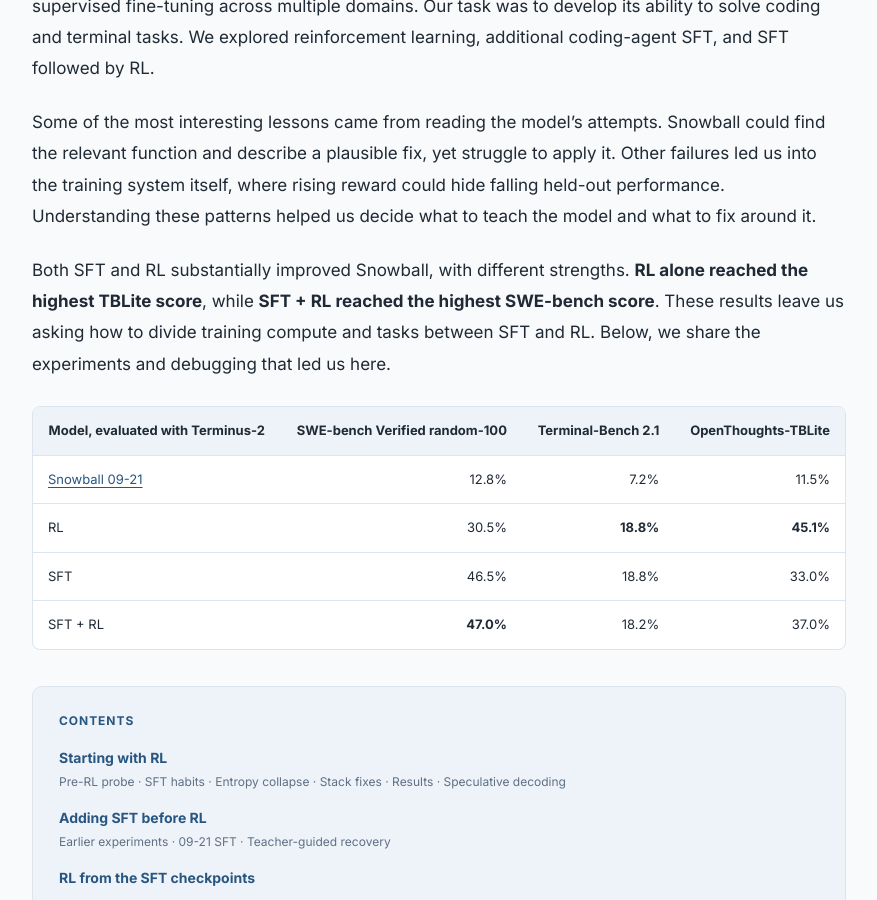
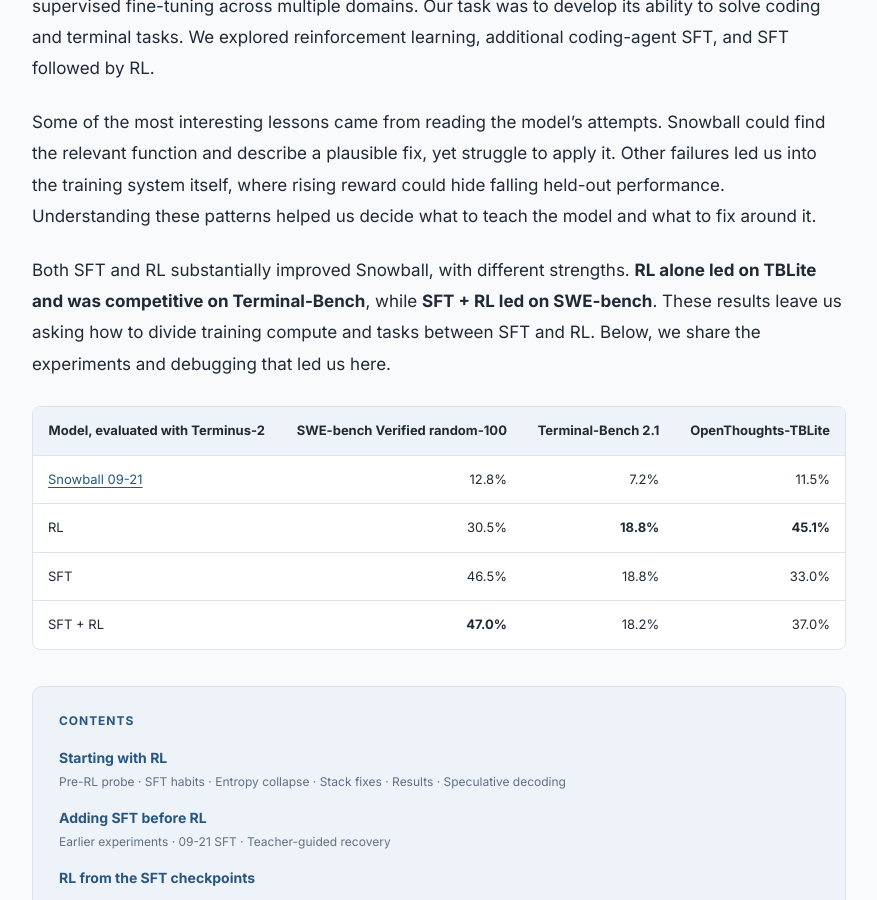
Before and after one commit to lukedhlee/lukedhlee.github.io, a Jekyll site: the page built from _posts/2026-10-21-turning-snowball-into-a-coding-agent.md, in a window 1280 px wide and 900 px high, scrolled down 1370 px. Shown: the whole window, without its empty margins (201-1078 px from the left). Built offline with Jekyll 4.4.1, drawn with Linux system fonts in a browser that asks for light colours.

Commit message:
Include competitive Terminal-Bench result in intro

```diff
--- a/_posts/2026-10-21-turning-snowball-into-a-coding-agent.md
+++ b/_posts/2026-10-21-turning-snowball-into-a-coding-agent.md
@@ -26,7 +26,7 @@
 
 Some of the most interesting lessons came from reading the model’s attempts. Snowball could find the relevant function and describe a plausible fix, yet struggle to apply it. Other failures led us into the training system itself, where rising reward could hide falling held-out performance. Understanding these patterns helped us decide what to teach the model and what to fix around it.
 
-Both SFT and RL substantially improved Snowball, with different strengths. **RL alone reached the highest TBLite score**, while **SFT + RL reached the highest SWE-bench score**. These results leave us asking how to divide training compute and tasks between SFT and RL. Below, we share the experiments and debugging that led us here.
+Both SFT and RL substantially improved Snowball, with different strengths. **RL alone led on TBLite and was competitive on Terminal-Bench**, while **SFT + RL led on SWE-bench**. These results leave us asking how to divide training compute and tasks between SFT and RL. Below, we share the experiments and debugging that led us here.
 
 <div class="table-wrap" markdown="1">
 
```
